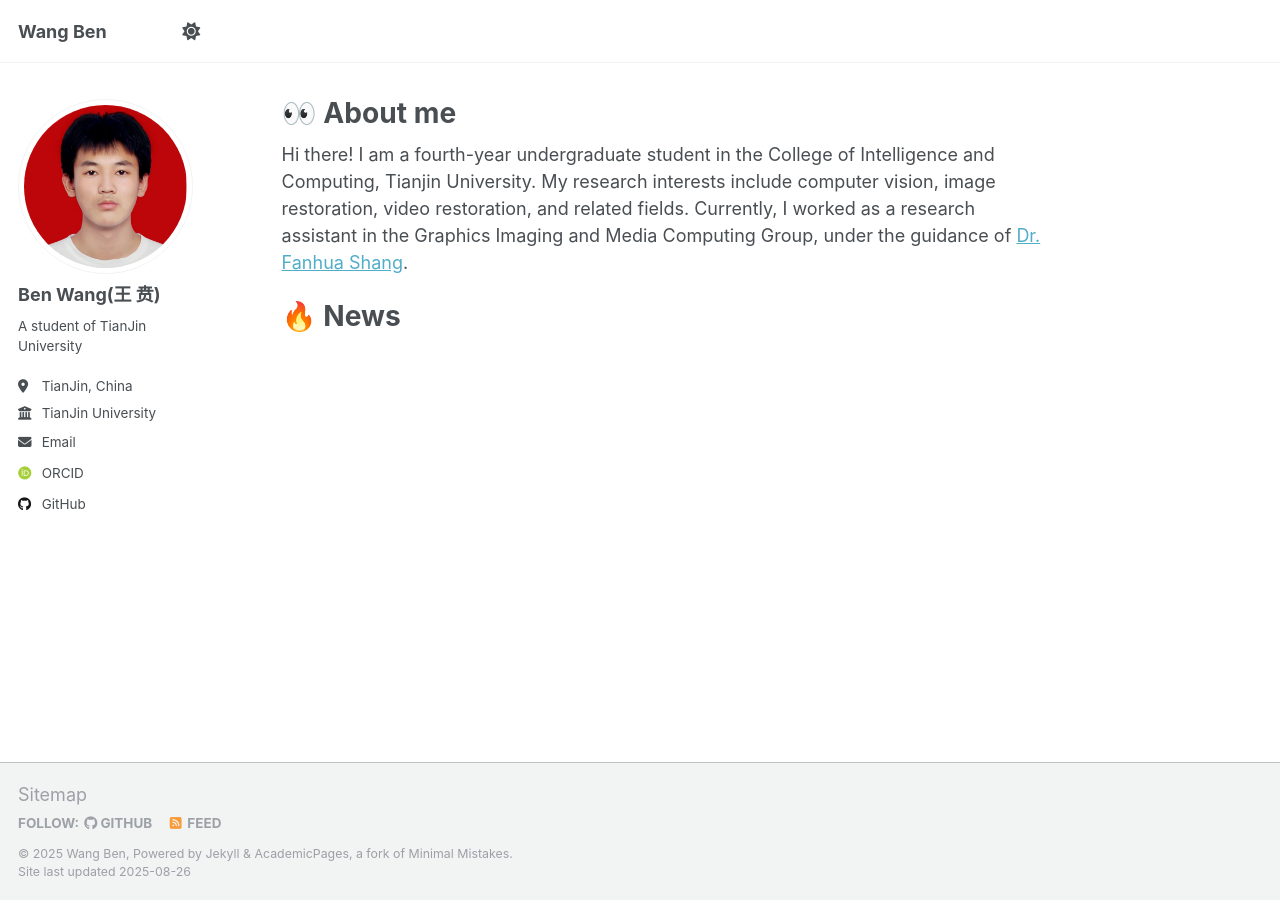
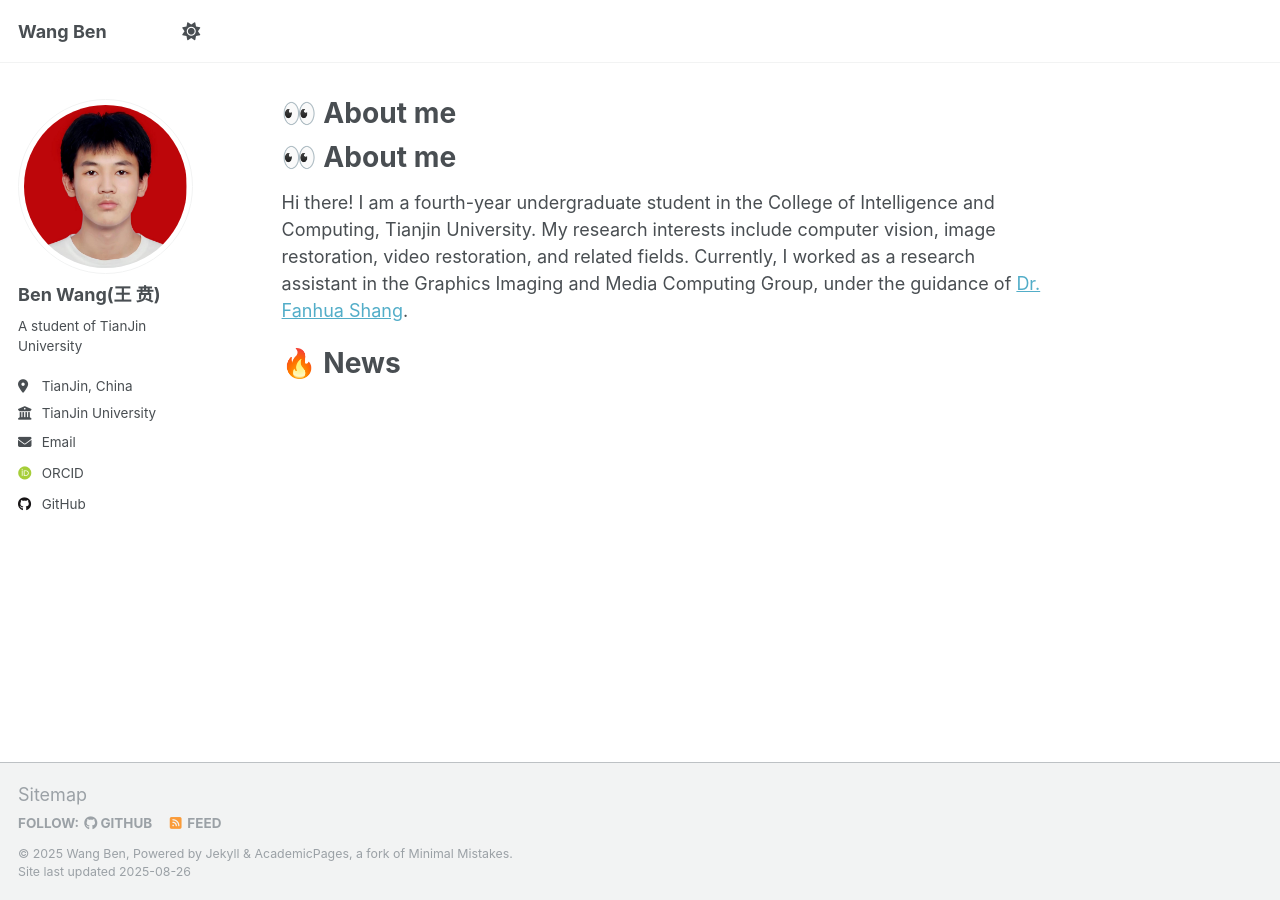
Before and after one commit to AnAppledog/AnAppledog.github.io, a Jekyll site: the page built from _pages/about.md, in a window 1280 px wide. Built offline with Jekyll 4.4.1, drawn with Linux system fonts in a browser that asks for light colours; some web fonts are replaced; a script that is not in the unit is left out.

Commit message:
Update about.md

```diff
--- a/_pages/about.md
+++ b/_pages/about.md
@@ -6,6 +6,7 @@ redirect_from:
   - /about/
   - /about.html
 ---
+# 👀 About me
 
 Hi there! I am a fourth-year undergraduate student in the College of Intelligence and Computing, Tianjin University. My research interests include computer vision, image restoration, video restoration, and related fields. Currently, I worked as a research assistant in the Graphics Imaging and Media Computing Group, under the guidance of  [Dr. Fanhua Shang](https://sites.google.com/site/fanhua217/home).
 
```
